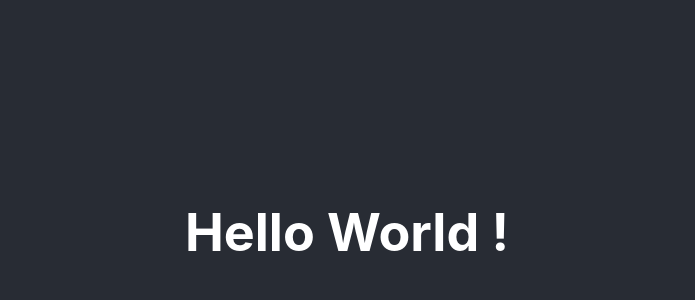
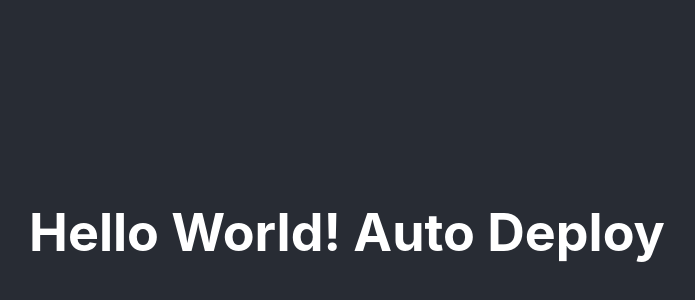
Before and after one commit to masTechDeveloper/React-App, a React (Create React App) app: page / in a window 1280 px wide. Shown: the part 168-468 px from the top of the page, without its empty margins (293-988 px from the left). Built offline with nearby package versions, Linux system fonts and the light colour scheme.

Commit message:
update app auto deploy

```diff
--- a/src/App.js
+++ b/src/App.js
@@ -7,7 +7,7 @@ function App() {
     <div className='App'>
       <header className='App-header'>
         {/* <img src={logo} className="App-logo" alt="logo" /> */}
-        <h1>Hello World !</h1>
+        <h1>Hello World! Auto Deploy</h1>
       </header>
     </div>
   );
```
